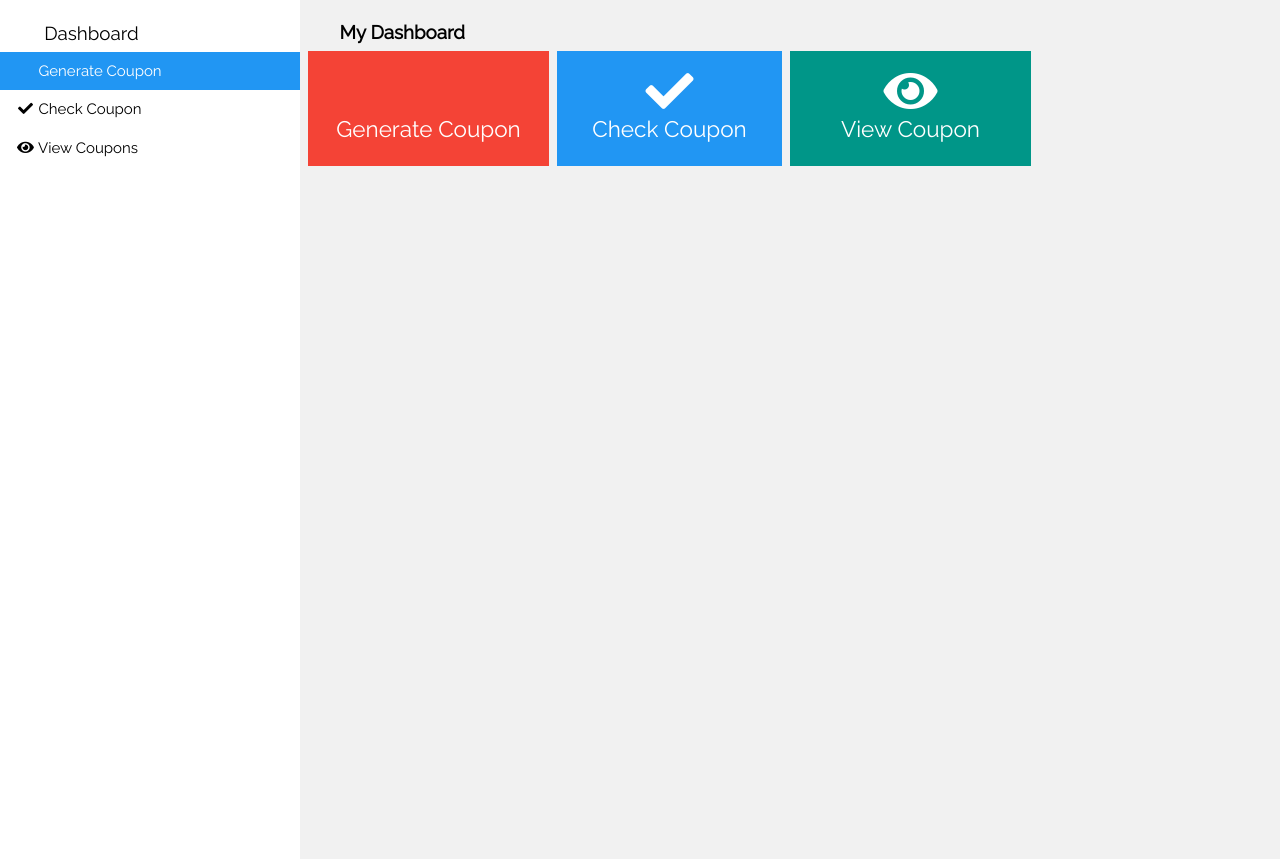
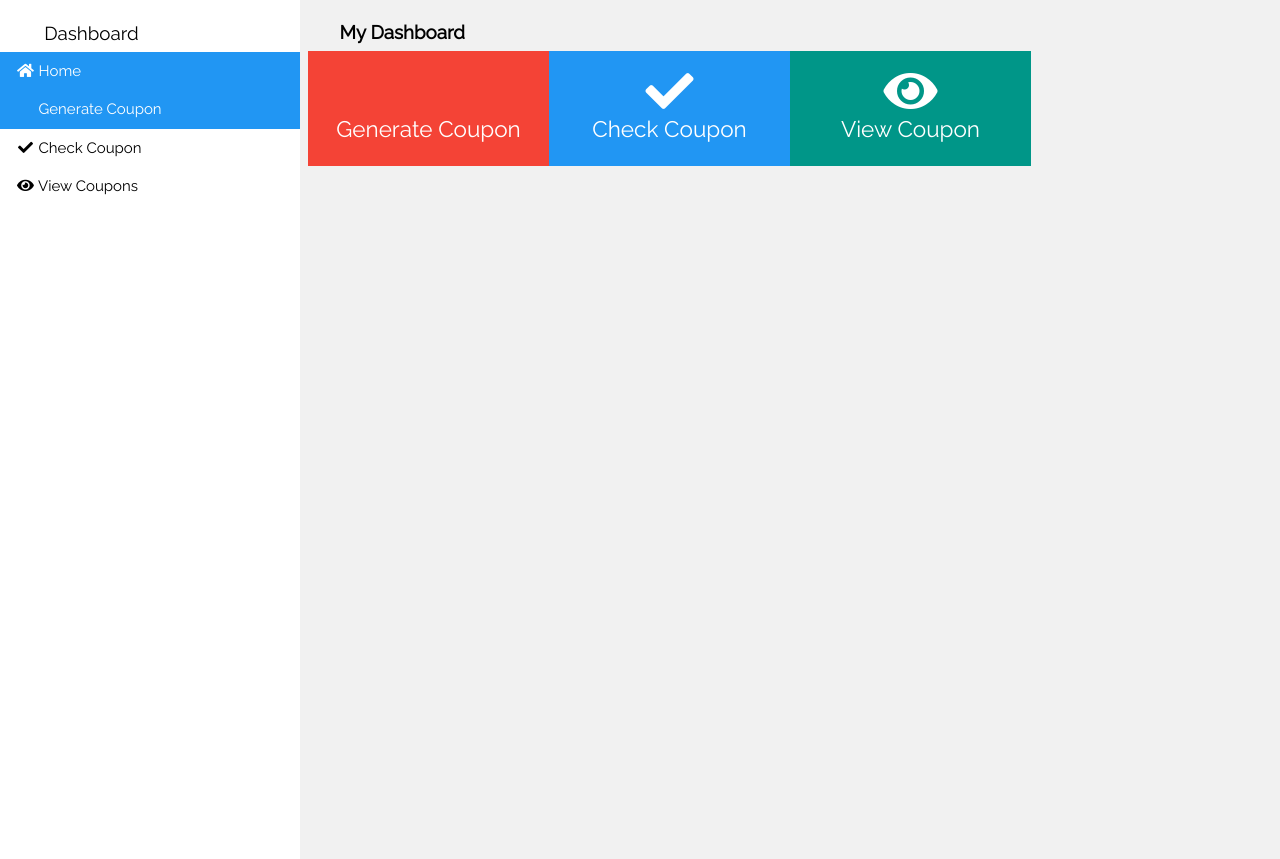
Before and after one commit to choman-krishna/Coupon-Gen-, a Django app: page / in a window 1280 px wide. Shown: the part 44-903 px from the top of the page. Run offline with Django 5.2, Linux system fonts and the light colour scheme.

Commit message:
Link check

```diff
--- a/cupon/cupon/views.py
+++ b/cupon/cupon/views.py
@@ -69,7 +69,7 @@ def gen(camera):
         if stat:
             camera.release_camera()
             check_qr()
-            return
+            pass
         yield (b'--frame \r\n'
                 b'Content-Type: image/jpeg\r\n\r\n' + frame + b'\r\n\r\n')
 
--- a/cupon/templates/header.html
+++ b/cupon/templates/header.html
@@ -19,7 +19,7 @@ html,body,h1,h2,h3,h4,h5 {font-family: "Raleway", sans-serif}
 <!-- Top container -->
 <div class="w3-bar w3-top w3-black w3-large" style="z-index:4">
   <button class="w3-bar-item w3-button w3-hide-large w3-hover-none w3-hover-text-light-grey" onclick="w3_open();"><i class="fa fa-bars"></i>  Menu</button>
-  <span class="w3-bar-item w3-right">Wilanios</span>
+  <a href="/"><span class="w3-bar-item w3-right" style="color: white;">Wilanios</span></a>
 </div>
 
 <!-- Sidebar/menu -->
@@ -41,8 +41,9 @@ html,body,h1,h2,h3,h4,h5 {font-family: "Raleway", sans-serif}
   </div>
   <div class="w3-bar-block">
     <a href="#" class="w3-bar-item w3-button w3-padding-16 w3-hide-large w3-dark-grey w3-hover-black" onclick="w3_close()" title="close menu"><i class="fa fa-remove fa-fw"></i>  Close Menu</a>
+    <a href="/" class="w3-bar-item w3-button w3-padding w3-blue"><i class="fa fa-home fa-fw"></i> Home</a>
     <a href="/generator" class="w3-bar-item w3-button w3-padding w3-blue"><i class="fa fa-ticket fa-fw"></i> Generate Coupon</a>
-    <a href="#" class="w3-bar-item w3-button w3-padding"><i class="fa fa-check fa-fw"> </i> Check Coupon</a>
+    <a href="/check" class="w3-bar-item w3-button w3-padding"><i class="fa fa-check fa-fw"> </i> Check Coupon</a>
     <a href="/viewCoupons" class="w3-bar-item w3-button w3-padding"><i class="fa fa-eye fa-fw"> </i> View Coupons</a>
     <!-- <a href="#" class="w3-bar-item w3-button w3-padding"><i class="fa fa-bullseye fa-fw"></i>  Geo</a>
     <a href="#" class="w3-bar-item w3-button w3-padding"><i class="fa fa-diamond fa-fw"></i>  Orders</a>
--- a/cupon/templates/home_page.html
+++ b/cupon/templates/home_page.html
@@ -21,6 +21,7 @@
       </div>
     </a>
 
+    <a href="/check">
       <div class="w3-quarter">
         <div class="w3-container w3-blue w3-padding-16">
           <div class="w3-center"><i class="fa fa-check w3-xxxlarge"></i></i></div>
@@ -28,6 +29,7 @@
           <h4 class="w3-center">Check Coupon</h4>
         </div>
       </div>
+    </a>
 
     <a href="/viewCoupons">
       <div class="w3-quarter">
```
Also changed, not shown: cupon/db.sqlite3, cupon/static/QR/1SDLAe.png (deleted), cupon/static/QR/4WyCrn.png (deleted), cupon/static/QR/6QZKGJ.png (deleted), cupon/static/QR/IPBZBX.png (deleted), cupon/static/QR/KQ8Xaf.png (deleted), cupon/static/QR/O5mlC1.png (deleted), cupon/static/QR/b4UDJE.png (deleted), cupon/static/QR/c8PZEp.png (deleted), cupon/static/QR/mniQvR.png (deleted), cupon/static/QR/otvEhl.png (deleted), cupon/static/QR/sdiZIF.png (deleted), cupon/static/QR/xVK8mY.png (deleted). Lines whose indentation alone changed are shown as unchanged.
